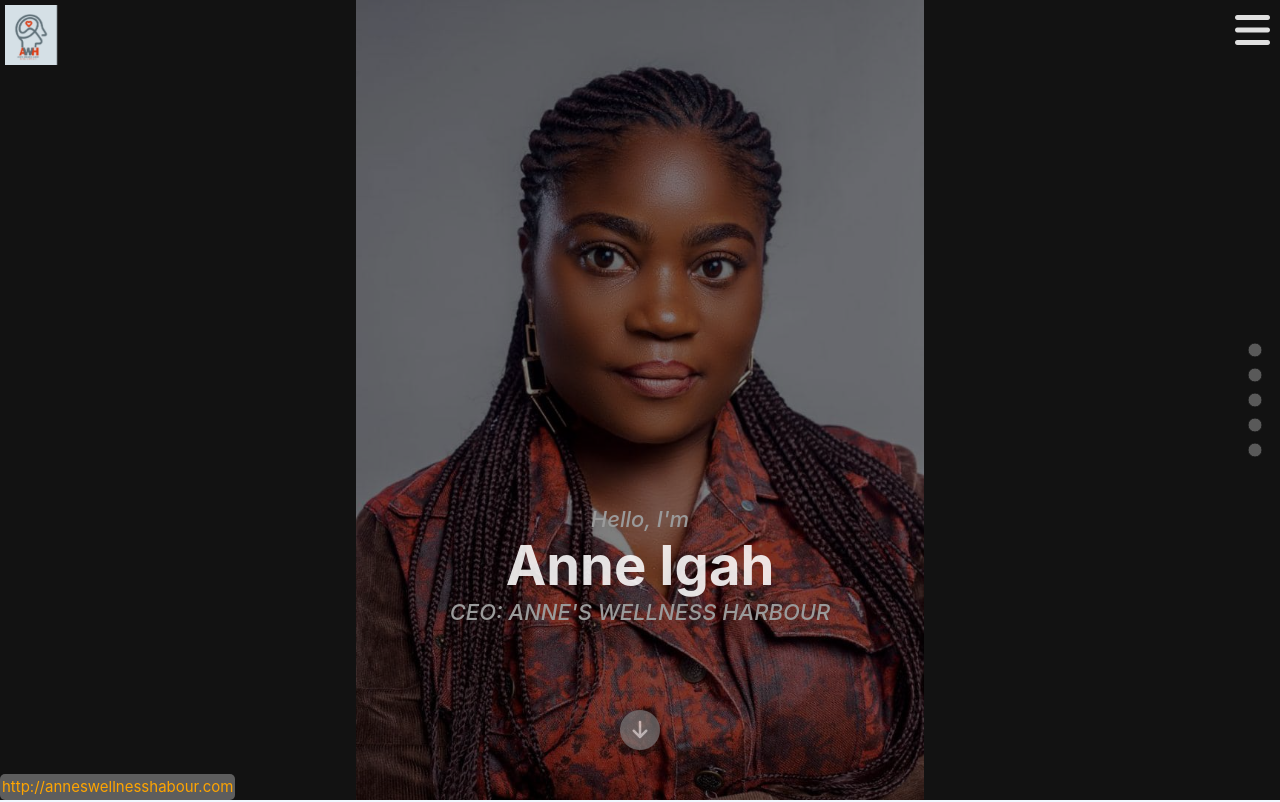
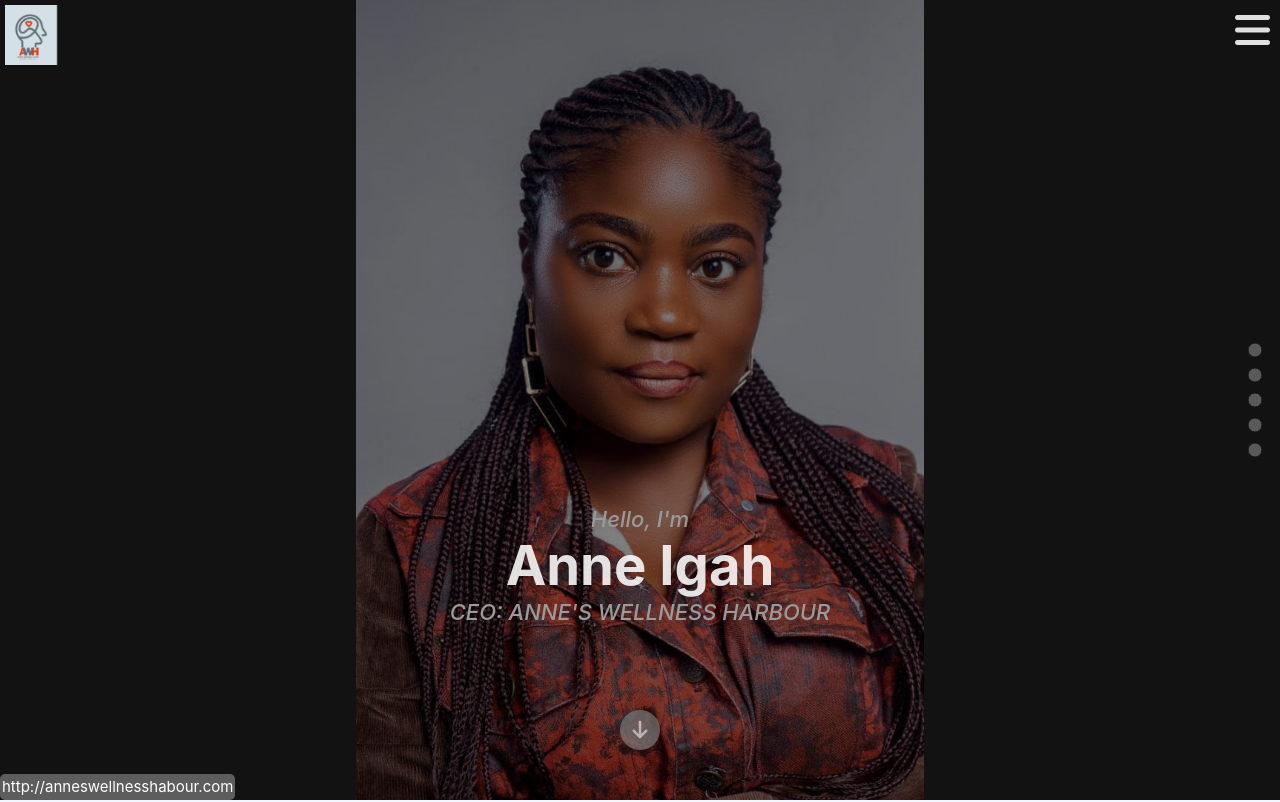
Before and after one commit to Shekinah007/annes-app, a React (Vite) app: page / in a window 1280 px wide. Shown: the top 802 px of the page. Built offline with nearby package versions, Linux system fonts and the light colour scheme.

Commit message:
Change site text color

```diff
--- a/src/App.css
+++ b/src/App.css
@@ -21,7 +21,6 @@ body * {
   padding: 2px;
   border-radius: 5px;
   text-decoration: none;
-  color: orange;
   font-size: 15px;
 
 }
```
